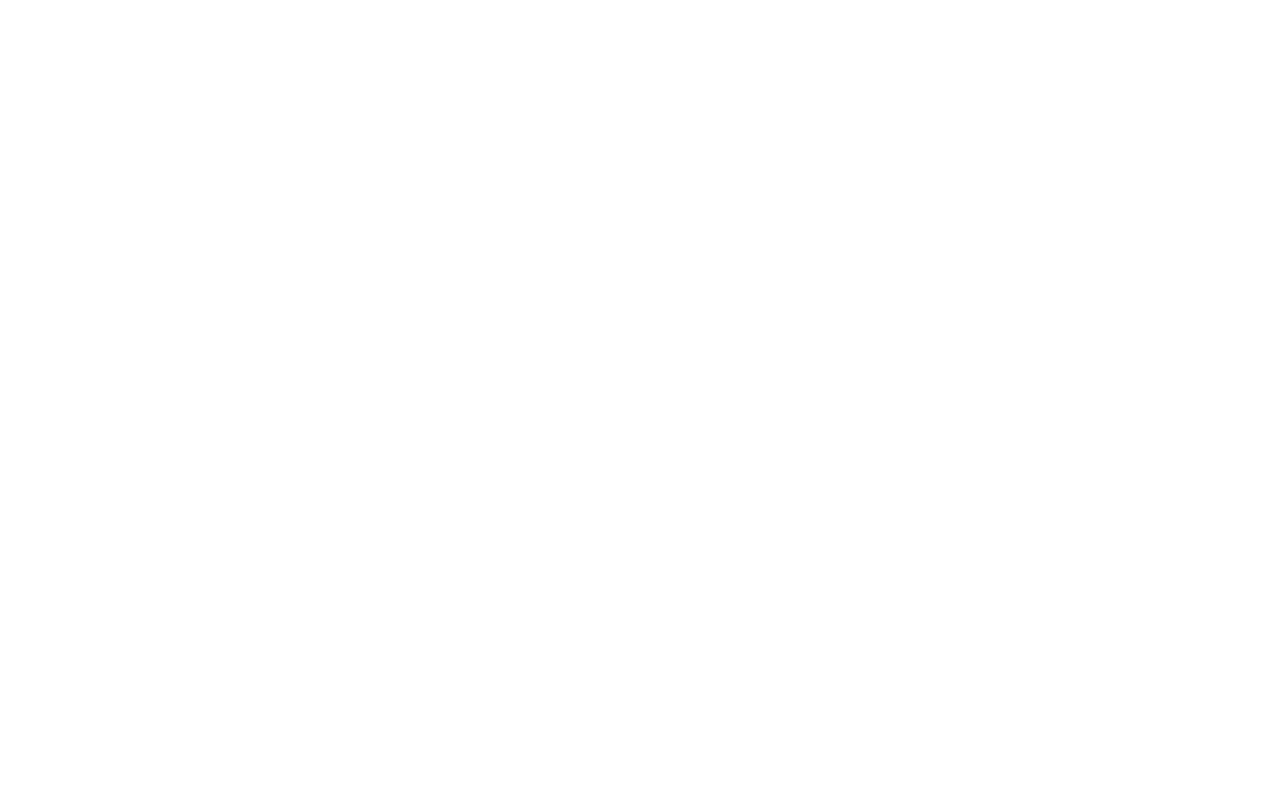
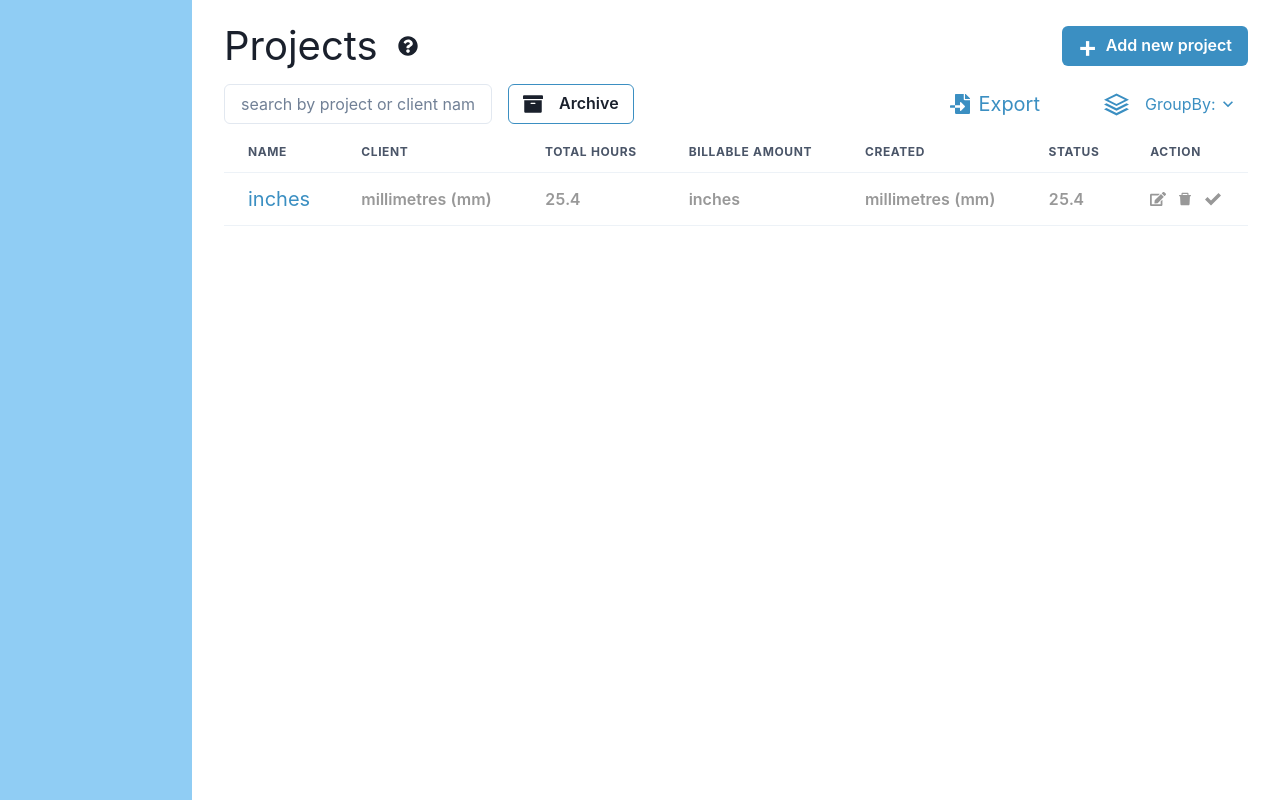
Before and after one commit to shubham0709/bouncy-donkey-4696, a React (Create React App) app: page /project in a window 1280 px wide. Before the commit this address had no page. Built offline with nearby package versions, Linux system fonts and the light colour scheme.

Commit message:
landing page

```diff
--- a/package.json
+++ b/package.json
@@ -13,6 +13,7 @@
     "framer-motion": "^7.2.0",
     "react": "^18.2.0",
     "react-dom": "^18.2.0",
+    "react-icons": "^4.4.0",
     "react-redux": "^8.0.2",
     "react-router-dom": "^6.3.0",
     "react-scripts": "5.0.1",
--- a/src/App.js
+++ b/src/App.js
@@ -4,14 +4,18 @@
 import { Box } from "@chakra-ui/react"
 import HowItWorks from './pages/HowItWorks';
 import UseCases from './pages/UseCases';
+import Project from './pages/project/Project';
+import AddProject from './pages/project/AddProject';
 
 function App() {
   return (
-    <Box className="App">
+    <Box align="center">
       <Routes>
         <Route path="/" element={<Home />} />
         <Route path="/howitworks" element={<HowItWorks />} />
         <Route path="/usecases" element={<UseCases />} />
+        <Route path="/project" element={<Project />} />
+        <Route path="/newproject" element={<AddProject />} />
       </Routes>
     </Box>
   );
--- /dev/null
+++ b/src/pages/project/AddProject.jsx
@@ -0,0 +1,169 @@
+import {
+  Box,
+  Button,
+  Flex,
+  Input,
+  Link,
+  Select,
+  Text,
+  Textarea,
+  VStack,
+  FormControl,
+  Alert,
+} from "@chakra-ui/react";
+import React, { useState } from "react";
+import { FaQuestionCircle } from "react-icons/fa";
+import { addProject } from "./functions";
+
+const ProjectList = () => {
+  const [newProject, setNewProject] = useState({
+    status: "progress",
+  });
+  const changeHandler = (e) => {
+    let { name, value } = e.target;
+    setNewProject({
+      ...newProject,
+      [name]: value,
+    });
+  };
+  const addProjectHandler = () => {
+    if (
+      !newProject.projectName ||
+      !newProject.client ||
+      !newProject.description
+    ) {
+      alert("please fill all details");
+      return;
+    }
+    addProject(newProject);
+    return;
+  };
+  return (
+    <Flex>
+      <Box w="15%" bg="blue.200"></Box>
+      <FormControl w="85%">
+        <VStack p="2rem 1rem" w="60%" m="auto" align="left" gap="15px">
+          <Flex gap="20px" align="center" justify="left">
+            <Text fontSize="40px" fontWeight="500">
+              Add Project
+            </Text>
+            <Text fontSize="20px">
+              <FaQuestionCircle />
+            </Text>
+          </Flex>
+          <Flex direction="column" justify="left" w="100%">
+            <Text color="gray.500" align="left">
+              NAME
+            </Text>
+            <Input
+              isRequired
+              name="projectName"
+              onChange={changeHandler}
+              bg="gray.50"
+              w="100%"
+              placeholder="Enter name of project"
+            />
+          </Flex>
+          <Box align="left">
+            <Text color="gray.500">CLIENT</Text>
+            <Select
+              name="client"
+              placeholder="Select..."
+              bg="gray.50"
+              onChange={changeHandler}
+              isRequired
+            >
+              <option value="masai">masai</option>
+              <option value="scalar">scalar</option>
+              <option value="newton">newton</option>
+            </Select>
+          </Box>
+          <Flex direction="column" justify="left" w="100%">
+            <Text align="left" color="gray.500">
+              DESCRIPTION
+            </Text>
+            <Textarea
+              isRequired
+              name="description"
+              onChange={changeHandler}
+              bg="gray.50"
+              placeholder="Edit project description"
+              size="sm"
+            />
+          </Flex>
+          <Box bg="gray.50" p="1rem" align="left">
+            <Flex direction="column" justify="left" w="43%" textAlign="left">
+              <Select
+                p="4px 0"
+                placeholder="Billable Settings"
+                bg="gray.50"
+                fontSize="25px"
+                fontWeight="500"
+                color="gray.600"
+              >
+                <option value="option1">Option 1</option>
+              </Select>
+              <Text color="gray.500" mt="0.5rem" ml="15px">
+                Team member-based rate
+              </Text>
+            </Flex>
+          </Box>
+          <Box bg="gray.50" p="1rem" align="left">
+            <Flex direction="column" justify="left" w="43%" textAlign="left">
+              <Select
+                p="4px 0"
+                placeholder="Rounding of time"
+                bg="gray.50"
+                fontSize="25px"
+                fontWeight="500"
+                color="gray.600"
+              >
+                <option value="option1">Option 1</option>
+              </Select>
+              <Text color="gray.500" mt="0.5rem" ml="15px">
+                Team member-based rate
+              </Text>
+            </Flex>
+          </Box>
+          <Box bg="gray.50" p="1rem" align="left">
+            <Flex direction="column" justify="left" w="43%" textAlign="left">
+              <Select
+                p="4px 0"
+                placeholder="Approval Settings"
+                bg="gray.50"
+                fontSize="25px"
+                fontWeight="500"
+                color="gray.600"
+              >
+                <option value="option1">Option 1</option>
+              </Select>
+              <Text color="gray.500" mt="0.5rem" ml="15px">
+                Team member-based rate
+              </Text>
+            </Flex>
+          </Box>
+          <Flex justify="space-between">
+            <Button
+              type="submit"
+              onClick={() => addProjectHandler()}
+              bg="#3B8FC2"
+              color="white"
+            >
+              Create project
+            </Button>
+            <Link
+              textDecoration="underline"
+              href="/project"
+              color="#3B8FC2"
+              fontSize="20px"
+            >
+              cancel
+            </Link>
+          </Flex>
+        </VStack>
+      </FormControl>
+    </Flex>
+  );
+};
+
+export default ProjectList;
--- /dev/null
+++ b/src/pages/project/Project.jsx
@@ -0,0 +1,12 @@
+import React from "react";
+import ProjectList from "./ProjectList";
+
+const Project = () => {
+  return (
+    <>
+      <ProjectList />
+    </>
+  );
+};
+
+export default Project;
--- /dev/null
+++ b/src/pages/project/ProjectList.jsx
@@ -0,0 +1,138 @@
+import {
+  Box,
+  Button,
+  Flex,
+  Input,
+  Select,
+  Table,
+  TableContainer,
+  Tbody,
+  Td,
+  Text,
+  Th,
+  Thead,
+  Tr,
+  VStack,
+} from "@chakra-ui/react";
+import React from "react";
+import {
+  FaQuestionCircle,
+  FaArchive,
+  FaFileImport,
+  FaEdit,
+} from "react-icons/fa";
+import { AiFillDelete } from "react-icons/ai";
+import { ImCheckmark, ImStack } from "react-icons/im";
+
+const ProjectList = () => {
+  return (
+    <Flex>
+      <Box w="15%" h="100vh" bg="blue.200"></Box>
+      <Box w="85%" h="100vh">
+        <VStack p="1rem 2rem">
+          <Flex align="center" w="100%" justify="space-between">
+            <Flex gap="20px" align="center">
+              <Text fontSize="40px">Projects</Text>
+              <Text fontSize="20px">
+                <FaQuestionCircle />
+              </Text>
+            </Flex>
+            <Box>
+              <Button bg="#3B8FC2" color="white">
+                <Flex align="center" gap="0.5rem">
+                  <Text fontSize="30px">+</Text>Add new project
+                </Flex>
+              </Button>
+            </Box>
+          </Flex>
+
+          {/* jdbfkjs */}
+
+          <Flex justify="space-between" w="100%" color="#3B8FC2">
+            <Flex w="40%">
+              <Input placeholder="search by project or client name" />
+              <Button
+                p="1rem 2rem"
+                ml="1rem"
+                bg="white"
+                border="1px solid #3B8FC2"
+              >
+                {" "}
+                <Text fontSize="20px" mr="1rem">
+                  <FaArchive />
+                </Text>
+                Archive
+              </Button>
+            </Flex>
+            <Flex gap="4rem">
+              <Flex fontSize="20px" align="center" gap="0.5rem">
+                <FaFileImport />
+                Export
+              </Flex>
+              <Flex align="center">
+                <Text fontSize="25px">
+                  <ImStack />
+                </Text>
+                <Select placeholder="GroupBy:" border="none">
+                  <option value="option1">Client</option>
+                  <option value="option2">None</option>
+                </Select>
+              </Flex>
+            </Flex>
+          </Flex>
+
+          {/* jskdjjbdhsb */}
+
+          <Box w="100%">
+            <TableContainer w="100%">
+              <Table variant="simple">
+                <Thead>
+                  <Tr>
+                    <Th>Name</Th>
+                    <Th>Client</Th>
+                    <Th>Total hours</Th>
+                    <Th>Billable Amount</Th>
+                    <Th>Created</Th>
+                    <Th>Status</Th>
+                    <Th>Action</Th>
+                  </Tr>
+                </Thead>
+                <Tbody>
+                  <Tr>
+                    <Td color="#3B8FC2" fontSize="20px">
+                      inches
+                    </Td>
+                    <Td fontWeight="600" color="#989898">
+                      millimetres (mm)
+                    </Td>
+                    <Td fontWeight="600" color="#989898">
+                      25.4
+                    </Td>
+                    <Td fontWeight="600" color="#989898">
+                      inches
+                    </Td>
+                    <Td fontWeight="600" color="#989898">
+                      millimetres (mm)
+                    </Td>
+                    <Td fontWeight="600" color="#989898">
+                      25.4
+                    </Td>
+                    <Td fontWeight="600" color="#989898">
+                      <Flex gap="0.7rem" cursor="pointer">
+                        <FaEdit />
+                        <AiFillDelete />
+                        <ImCheckmark />
+                      </Flex>
+                    </Td>
+                  </Tr>
+                </Tbody>
+              </Table>
+            </TableContainer>
+          </Box>
+        </VStack>
+      </Box>
+    </Flex>
+  );
+};
+
+export default ProjectList;
--- /dev/null
+++ b/src/pages/project/functions.js
@@ -0,0 +1,16 @@
+import axios from "axios";
+const addProject = (payload) => {
+    const token = localStorage.getItem("token");
+    axios
+        .post("http://localhost:7000/project/create", payload, {
+            headers: {
+                authorization: "Bearer " + token,
+                "Content-Type": "application/json",
+            },
+        })
+        .then((res) => {
+            console.log(res.data)
+        })
+        .catch((err) => console.log(err));
+}
+export { addProject };
```
Also changed, not shown: 1 other file (tests, documents, lock files or other folders).
